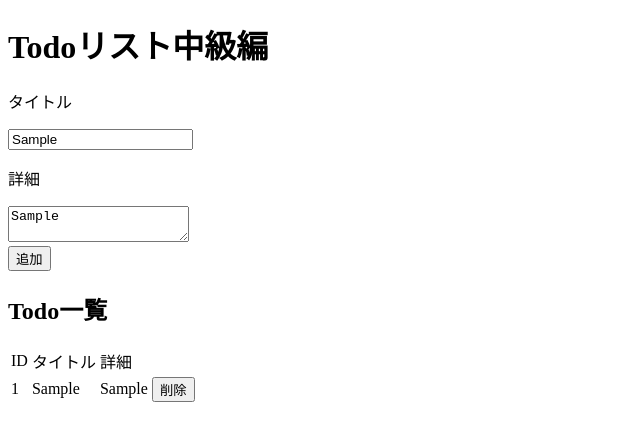
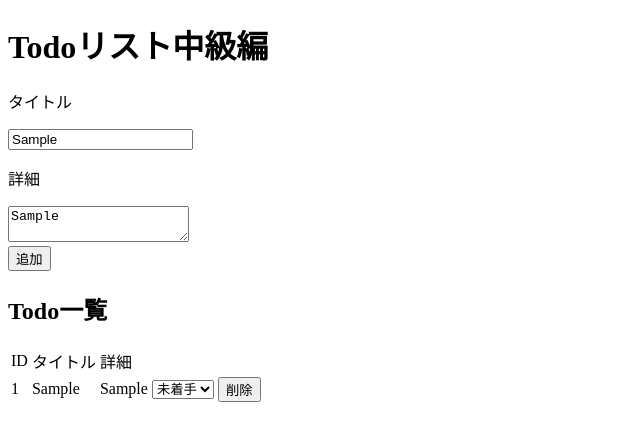
Before and after one commit to shinshinshin123/todo-list-Intermediate, a React (Create React App) app in the folder todo-list/: page / in a window 1280 px wide. Both pictures are taken after typing "Sample", "Sample" into the empty fields and a click on the button "追加". Shown: the top 440 px of the page, without its empty margins (0-640 px from the left). Built offline with nearby package versions, Linux system fonts and the light colour scheme.

Commit message:
仮完了

```diff
--- a/todo-list/src/App.tsx
+++ b/todo-list/src/App.tsx
@@ -1,4 +1,4 @@
-import { useState } from "react";
+import React, { useState } from "react";
 
 function App() {
   type Todo = {
@@ -28,6 +28,10 @@ function App() {
     setTodo([isTodo, ...todo]);
     setAddTodo("");
   };
+
+  //todoのステータスセレクトボックス
+  const [status, setStatus] = React.useState("react");
+  const statusChange = (e: { target: { value: React.SetStateAction<string>; }; }) => setStatus(e.target.value);
 
   return (
     <div className="App">
@@ -70,13 +74,13 @@ function App() {
             <td>{todo.title}</td>
             <td>{todo.content}</td>
             {/* ステータス */}
-            {/* <td>
-              <select>
+            <td>
+              <select value={status} onChange={statusChange}>
                 <option>未着手</option>
                 <option>進行中</option>
                 <option>完了</option>
               </select>
-            </td> */}
+            </td>
             <td>
               {/* 削除ボタン */}
               <button>削除</button>
```
